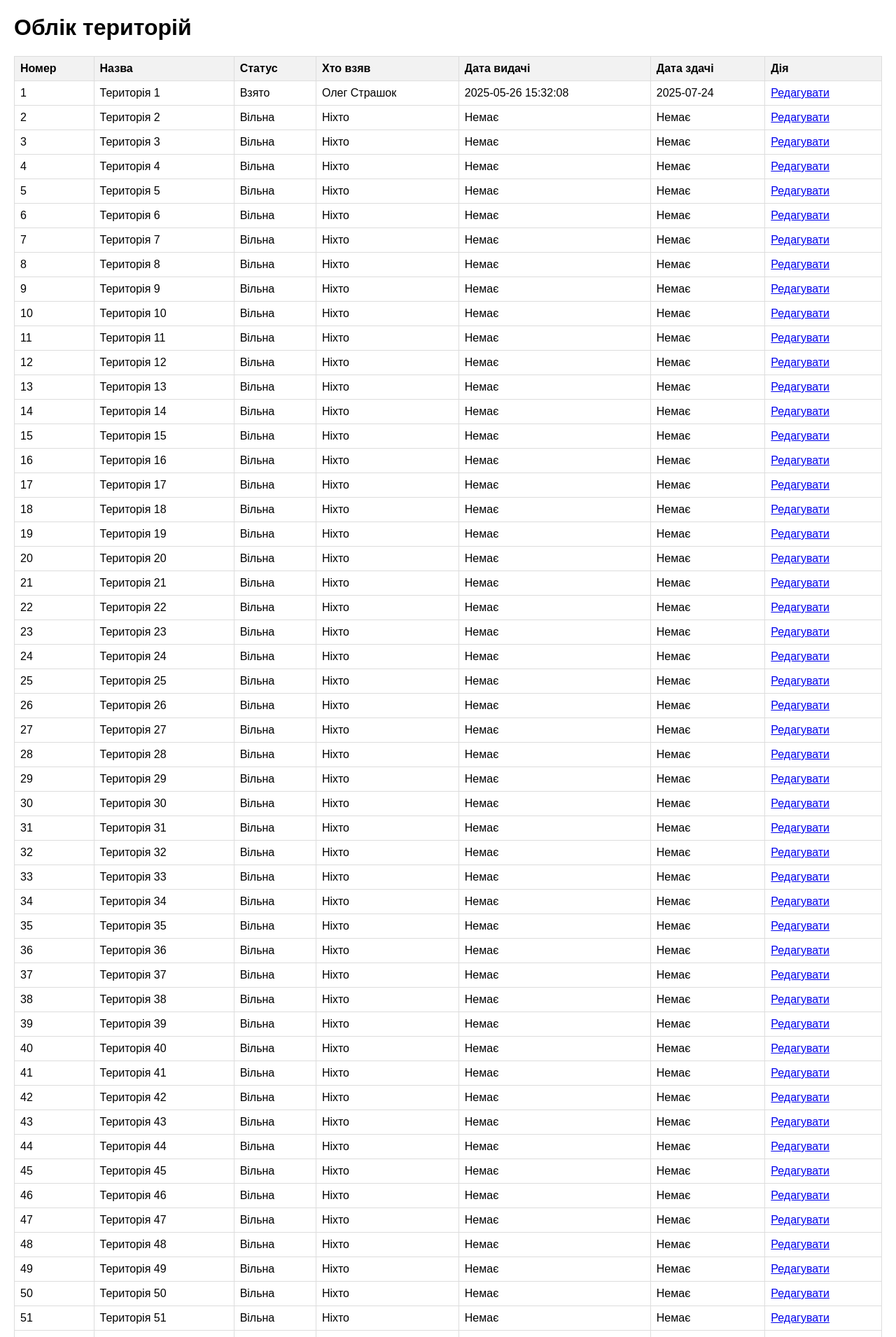
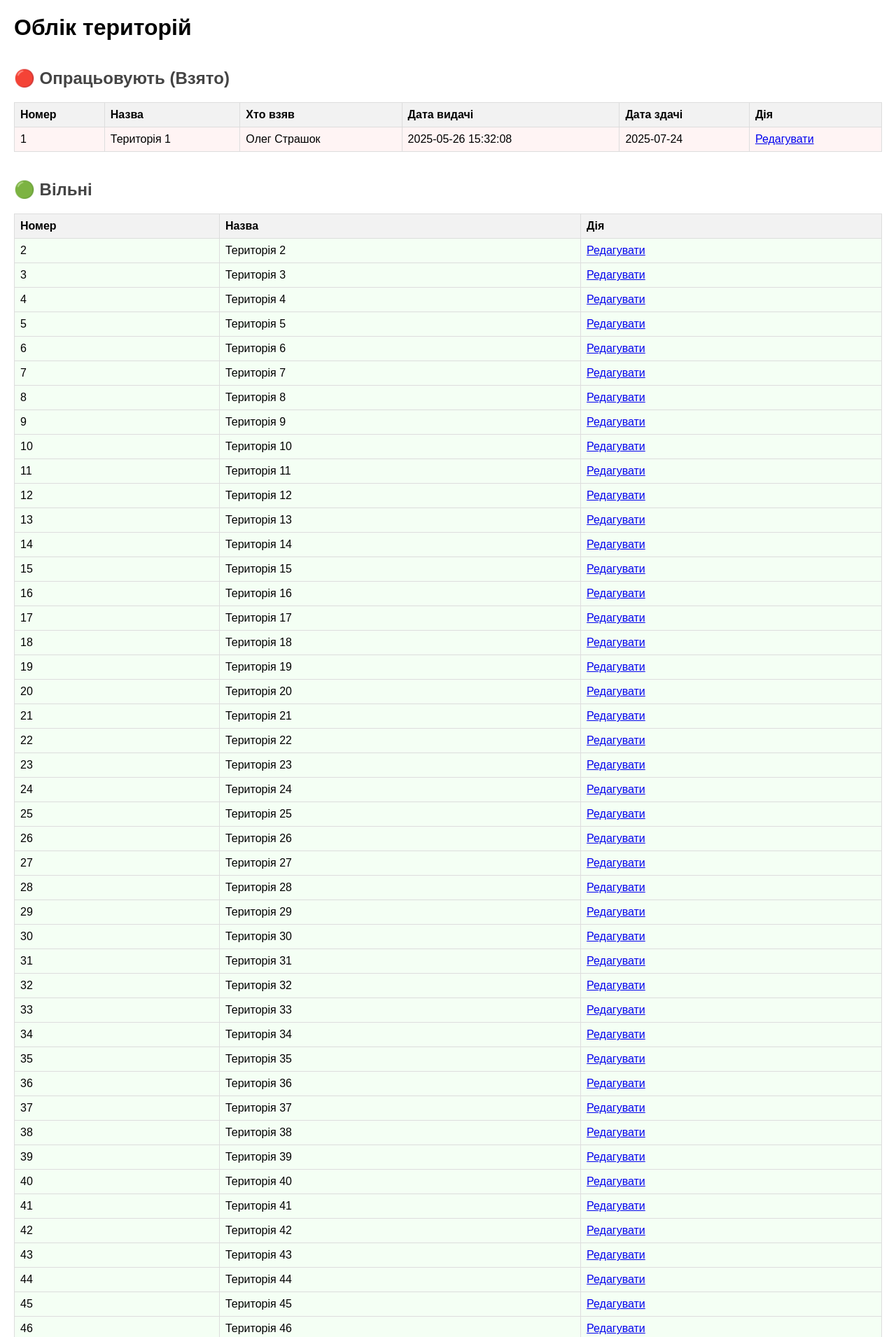
Before and after one commit to yurjjOne/territory-app, a Flask app: page / in a window 1280 px wide. Shown: the top 1910 px of the page at 70% size. Run offline with Flask 3, Linux system fonts and the light colour scheme; the visitor is signed in with stand-in values (Sample User, id 1); data comes from the database, SQL or seed files in the repository.

Commit message:
Update index.html

```diff
--- a/templates/index.html
+++ b/templates/index.html
@@ -5,32 +5,51 @@
     <title>Облік територій</title>
     <style>
         body { font-family: Arial, sans-serif; margin: 20px; }
-        table { border-collapse: collapse; width: 100%; margin-bottom: 20px; }
+        table { border-collapse: collapse; width: 100%; margin-bottom: 40px; }
         th, td { border: 1px solid #ddd; padding: 8px; text-align: left; }
         th { background-color: #f2f2f2; }
+        h2 { margin-top: 40px; color: #444; }
+        .taken { background-color: #fff4f4; }
+        .free { background-color: #f4fff4; }
     </style>
 </head>
 <body>
     <h1>Облік територій</h1>
+
+    <h2>🔴 Опрацьовують (Взято)</h2>
     <table>
         <tr>
             <th>Номер</th>
             <th>Назва</th>
-            <th>Статус</th>
             <th>Хто взяв</th>
             <th>Дата видачі</th>
             <th>Дата здачі</th>
             <th>Дія</th>
         </tr>
-        {% for territory in territories %}
+        {% for t in territories if t[2] == "Взято" %}
+        <tr class="taken">
+            <td>{{ t[0] }}</td>
+            <td>{{ t[1] }}</td>
+            <td>{{ t[3] or 'Ніхто' }}</td>
+            <td>{{ t[4] or 'Немає' }}</td>
+            <td>{{ t[5] or 'Немає' }}</td>
+            <td><a href="{{ url_for('update_territory', territory_id=t[0]) }}">Редагувати</a></td>
+        </tr>
+        {% endfor %}
+    </table>
+
+    <h2>🟢 Вільні</h2>
+    <table>
         <tr>
-            <td>{{ territory[0] }}</td>
-            <td>{{ territory[1] }}</td>
-            <td>{{ territory[2] }}</td>
-            <td>{{ territory[3] or 'Ніхто' }}</td>
-            <td>{{ territory[4] or 'Немає' }}</td>
-            <td>{{ territory[5] or 'Немає' }}</td>
-            <td><a href="{{ url_for('update_territory', territory_id=territory[0]) }}">Редагувати</a></td>
+            <th>Номер</th>
+            <th>Назва</th>
+            <th>Дія</th>
+        </tr>
+        {% for t in territories if t[2] == "Вільна" %}
+        <tr class="free">
+            <td>{{ t[0] }}</td>
+            <td>{{ t[1] }}</td>
+            <td><a href="{{ url_for('update_territory', territory_id=t[0]) }}">Редагувати</a></td>
         </tr>
         {% endfor %}
     </table>
```
